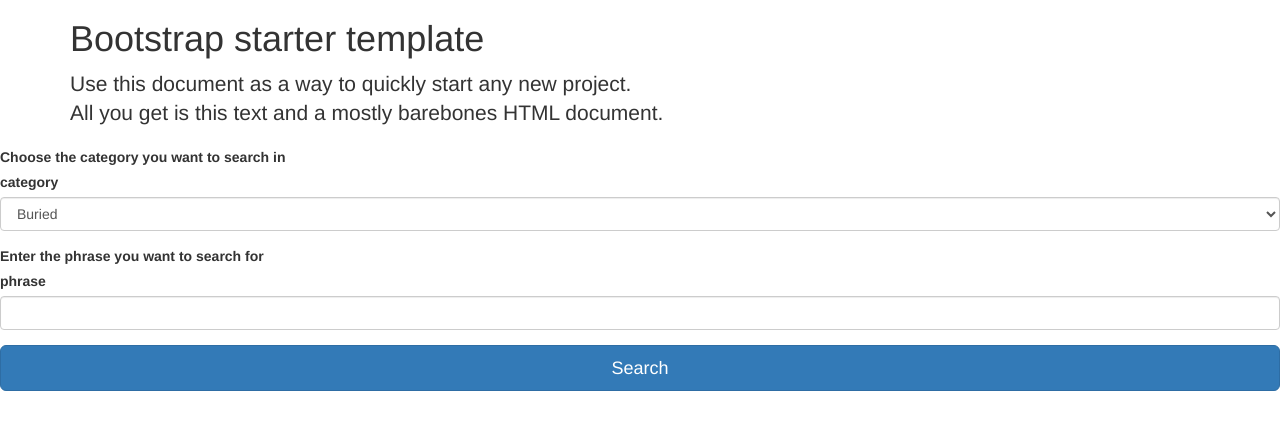
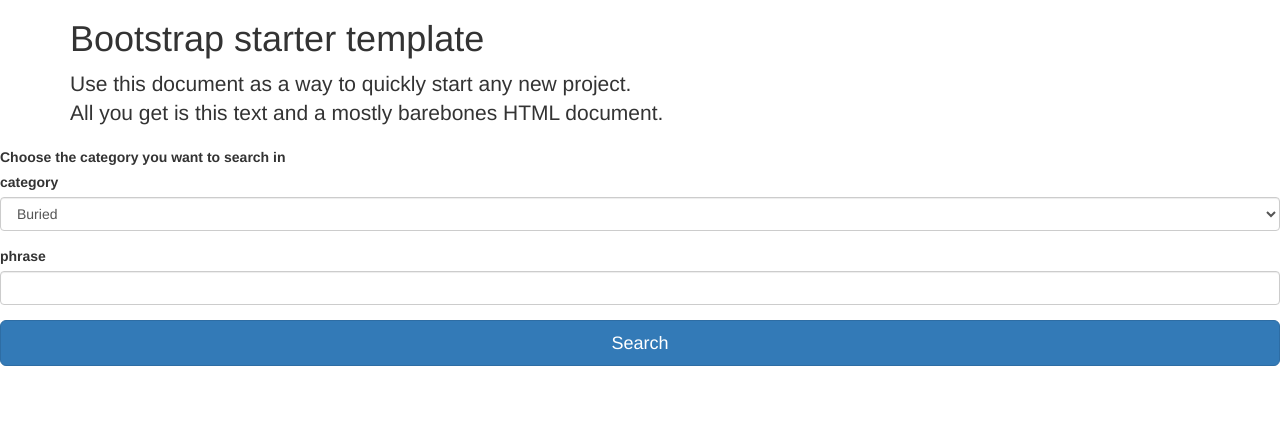
Before and after one commit to hergerr/WhatsDown, a Flask app: page / in a window 1280 px wide. Shown: the part 51-481 px from the top of the page. Run offline with Flask 2, Linux system fonts and the light colour scheme; some libraries are stand-ins or nearby versions.

Commit message:
Suggested form fix

```diff
--- a/app.py
+++ b/app.py
@@ -1,4 +1,4 @@
-from flask import render_template, redirect, url_for, session
+from flask import render_template, redirect, url_for, session, request
 from whatsdown import app, db
 from whatsdown.forms import LoginForm, RegisterAdminForm, RegisterUserForm, SearchForm
 from whatsdown.models import Administrator, User
@@ -16,7 +16,7 @@ def home_page():
 
 @app.route('/search', methods=['GET', 'POST'])
 def search():
-    return "nothing"
+    return request.args
 
 
 @app.route('/login', methods=['GET', 'POST'])
--- a/whatsdown/templates/home.html
+++ b/whatsdown/templates/home.html
@@ -29,7 +29,7 @@
                     <li><a href="{{ url_for('login') }}">Login</a></li>
                     <li><a href="{{ url_for('signup_user') }}">Sign Up</a></li>
                 </ul>
-            </div><!--/.nav-collapse -->
+            </div>
         </div>
     </nav>
 
@@ -40,21 +40,14 @@
             and a mostly barebones HTML document.</p>
     </div>
 
-    <form method="post", action="/search">
+    <form method="GET" name="search" action="/search">
         <div class="form-group">
             <label for="category">Choose the category you want to search in</label>
-            {{ form.hidden_tag() }}
             {{ wtf.form_field(form.category) }}
+            {{ wtf.form_field(form.phrase) }}
         </div>
 
-
-    <div class="form-group">
-        <label for="exampleFormControlTextarea1">Enter the phrase you want to search for</label>
-        {{ form.hidden_tag() }}
-        {{ wtf.form_field(form.phrase) }}
-    </div>
-
-    <button class="btn btn-lg btn-primary btn-block" type="submit">Search</button>
+        <button class="btn btn-lg btn-primary btn-block" type="submit">Search</button>
     </form>
 
     </div><!-- /.container -->
```
